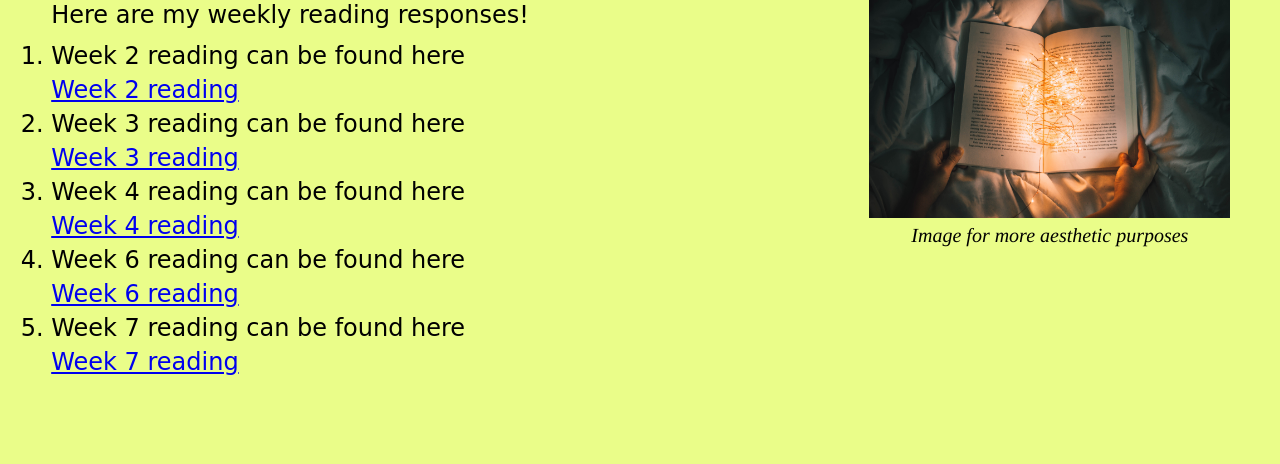
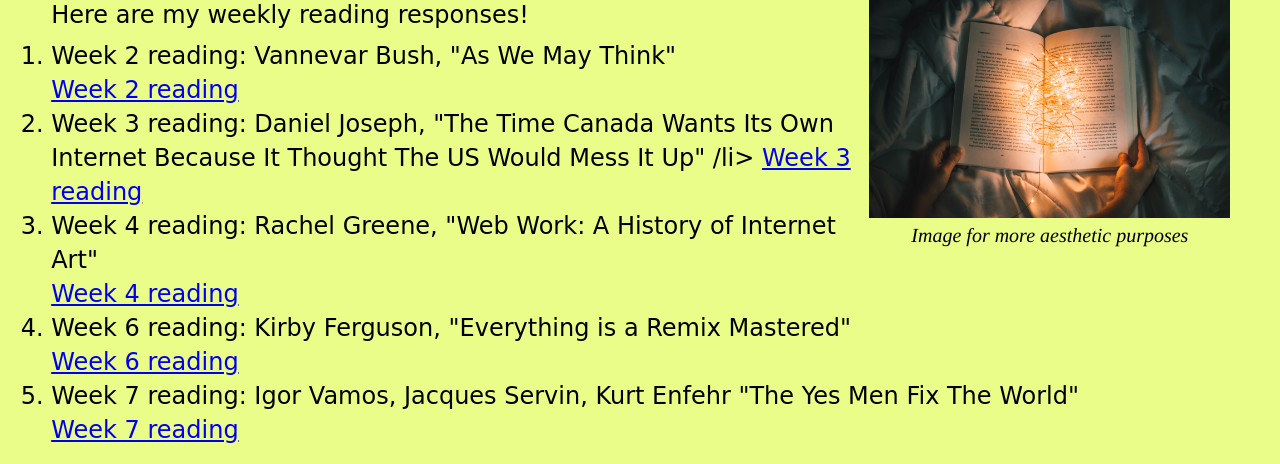
Before and after one commit to PercyNguyen7/cart211, a plain HTML site: page personalwebsite/readings.html in a window 1280 px wide. Shown: the part 336-800 px from the top of the page. Drawn offline with Linux system fonts and the light colour scheme; a web font is replaced by a local one.

Commit message:
Update readings.html

```diff
--- a/personalwebsite/readings.html
+++ b/personalwebsite/readings.html
@@ -36,15 +36,15 @@
 <section class="hw">
 
     <ol>
-  <li>Week 2 reading can be found here</li>
+  <li>Week 2 reading: Vannevar Bush, "As We May Think"</li>
 <a href="readings\Reading1.pdf">Week 2 reading</a>
-  <li>Week 3 reading can be found here</li>
+  <li>Week 3 reading: Daniel Joseph, "The Time Canada Wants Its Own Internet Because It Thought The US Would Mess It Up" /li>
 <a href="readings\Reading2.pdf">Week 3 reading</a>
-  <li>Week 4 reading can be found here</li>
+  <li>Week 4 reading: Rachel Greene, "Web Work: A History of Internet Art"</li>
 <a href="readings\Reading3.pdf">Week 4 reading</a>
-  <li>Week 6 reading can be found here</li>
+  <li>Week 6 reading: Kirby Ferguson, "Everything is a Remix Mastered"</li>
 <a href="readings\Reading4.pdf">Week 6 reading</a>
-  <li>Week 7 reading can be found here</li>
+  <li>Week 7 reading: Igor Vamos, Jacques Servin, Kurt Enfehr "The Yes Men Fix The World"</li>
 <a href="readings\Reading5.pdf">Week 7 reading</a>
   </ol>
 
```
